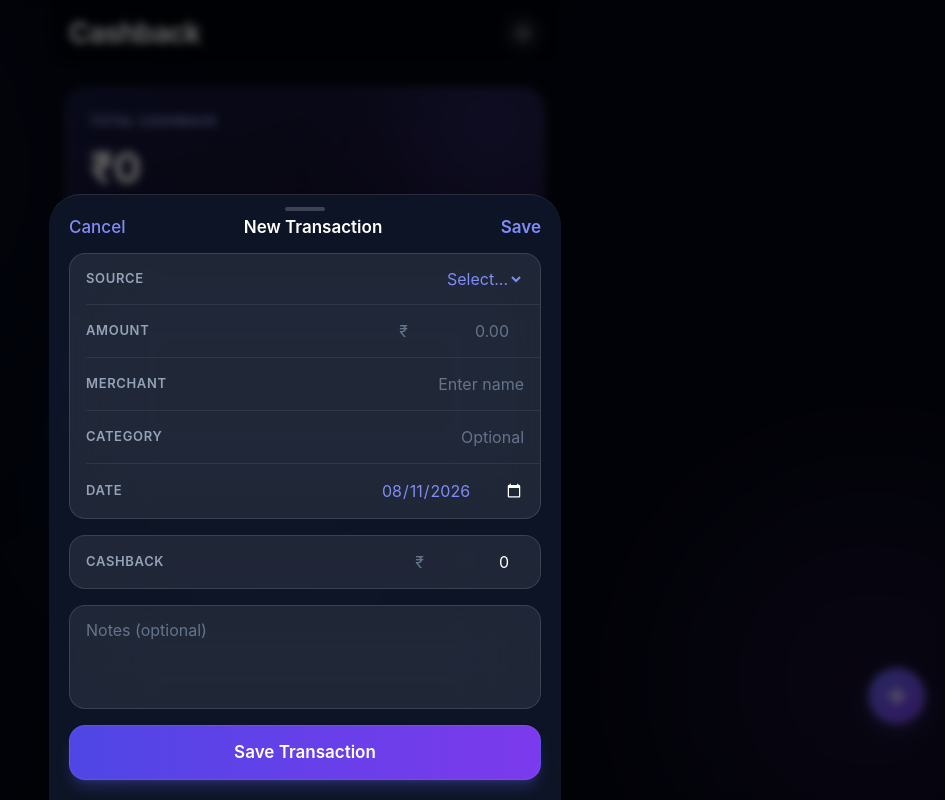
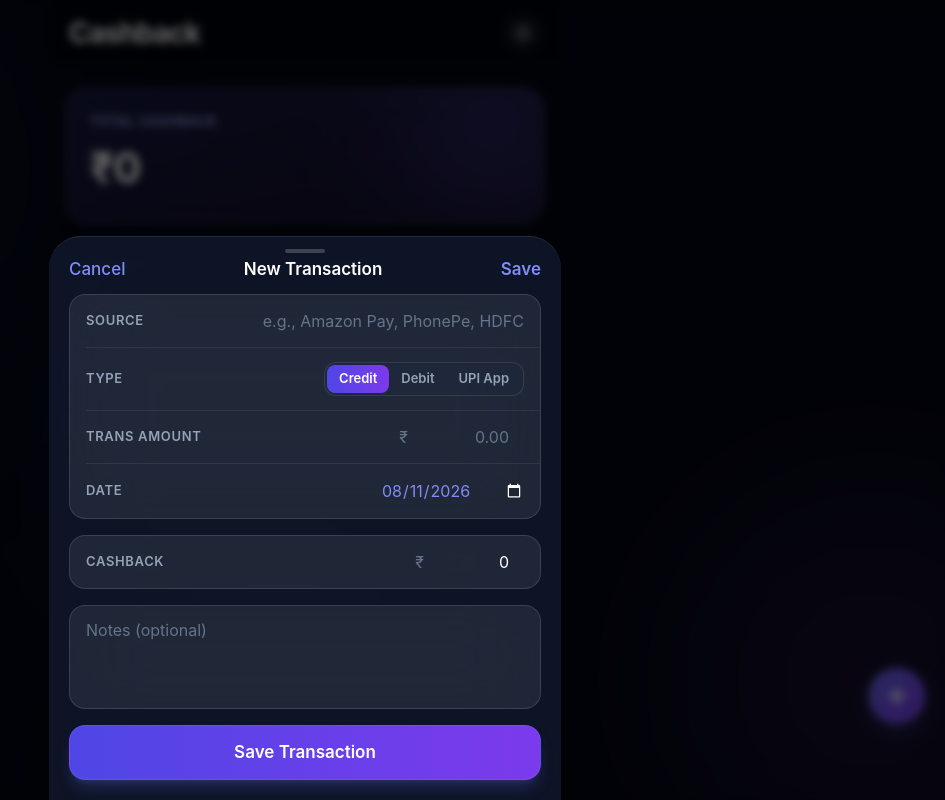
Before and after one commit to Naman7564/Cashback-tracker, a Django app: page / in a window 1280 px wide, after a click on "Add Transaction". Shown: the whole page, without its empty margins (335-1280 px from the left). Run offline with Django 5.2, Linux system fonts and the light colour scheme; data that the repository does not hold is empty; some libraries are stand-ins or nearby versions.

Commit message:
feat: redesign transaction modal for one-off entries and remove category

```diff
--- a/smoke_test.py
+++ b/smoke_test.py
@@ -27,8 +27,8 @@ assert ofr.id, "Offer creation failed"
 
 # Create transaction
 txn = Transaction.objects.create(
-    source=src, offer=ofr, amount=Decimal('1000.00'), merchant='BigBasket',
-    category='Groceries', expected_cashback=Decimal('50.00'),
+    source=src, source_name='Amazon Pay', offer=ofr, amount=Decimal('1000.00'),
+    transaction_type='credit', category='Groceries', expected_cashback=Decimal('50.00'),
     transaction_date=date.today(), status='pending'
 )
 assert txn.statement_month == f"{date.today().year}-{date.today().month:02d}", f"Statement month wrong: {txn.statement_month}"
--- a/static/js/app.js
+++ b/static/js/app.js
@@ -409,12 +409,14 @@ function txnRow(t, swipeable = false) {
             ? `<span class="text-[13px] text-slate-500">~₹${fmt(t.expected_cashback)}</span>`
             : '';
 
+    const displayName = t.source_name_display || t.source_name || '';
+    const displayType = t.source_type || t.transaction_type || 'credit';
     const inner = `
         <div class="flex items-center px-4 py-3.5 press active:bg-white/10 transition-colors" onclick="editTransaction(${t.id})">
             <div class="w-2 h-2 rounded-full flex-shrink-0 mr-3 glow-dot" style="background:${color};box-shadow:0 0 8px ${color}99;"></div>
             <div class="flex-1 min-w-0">
-                <p class="text-[16px] font-semibold text-white truncate">${esc(t.merchant)}</p>
-                <p class="text-[13px] text-slate-400 mt-0.5">${esc(t.source_name || '')} · ${date}</p>
+                <p class="text-[16px] font-semibold text-white truncate">${esc(displayName)}</p>
+                <p class="text-[13px] text-slate-400 mt-0.5">${esc(displayType)} · ${date}</p>
             </div>
             <div class="text-right ml-3 flex-shrink-0">
                 <p class="text-[16px] font-semibold text-white">₹${fmt(t.amount)}</p>
@@ -828,7 +830,7 @@ async function loadSourceOptions() {
 
 // ──── Auto Cashback Calc ────
 function setupCashbackCalc() {
-    ['txn-source', 'txn-amount', 'txn-category'].forEach(id => {
+    ['txn-source', 'txn-amount'].forEach(id => {
         document.getElementById(id).addEventListener('input', debouncedCalc);
         document.getElementById(id).addEventListener('change', debouncedCalc);
     });
@@ -842,13 +844,12 @@ function debouncedCalc() {
 async function calcCashback() {
     const source = document.getElementById('txn-source').value;
     const amount = document.getElementById('txn-amount').value;
-    const category = document.getElementById('txn-category').value;
     if (!source || !amount) return;
 
     try {
         const data = await api('calculate-cashback/', {
             method: 'POST',
-            body: { source_id: parseInt(source), amount: parseFloat(amount), category }
+            body: { source_id: parseInt(source), amount: parseFloat(amount) }
         });
         const preview = document.getElementById('cashback-preview');
         if (data.cashback > 0) {
@@ -863,15 +864,27 @@ async function calcCashback() {
     } catch (e) { /* silent */ }
 }
 
+function setTxnType(type) {
+    document.getElementById('txn-type').value = type;
+    document.querySelectorAll('.txn-type-btn').forEach(btn => {
+        if (btn.dataset.type === type) {
+            btn.classList.add('bg-gradient-to-r', 'from-indigo-600', 'to-violet-600', 'text-white');
+            btn.classList.remove('text-slate-400');
+        } else {
+            btn.classList.remove('bg-gradient-to-r', 'from-indigo-600', 'to-violet-600', 'text-white');
+            btn.classList.add('text-slate-400');
+        }
+    });
+}
+
 // ──── CRUD: Transaction ────
 async function saveTransaction(e) {
     e.preventDefault();
     const editId = document.getElementById('txn-edit-id').value;
     const body = {
-        source: parseInt(document.getElementById('txn-source').value),
+        source_name: document.getElementById('txn-source-name').value,
+        transaction_type: document.getElementById('txn-type').value,
         amount: parseFloat(document.getElementById('txn-amount').value),
-        merchant: document.getElementById('txn-merchant').value,
-        category: document.getElementById('txn-category').value,
         transaction_date: document.getElementById('txn-date').value,
         expected_cashback: parseFloat(document.getElementById('txn-cashback').value) || 0,
         notes: document.getElementById('txn-notes').value,
@@ -905,10 +918,9 @@ async function editTransaction(id) {
     try {
         const t = await api(`transactions/${id}/`);
         document.getElementById('txn-edit-id').value = t.id;
-        document.getElementById('txn-source').value = t.source;
+        document.getElementById('txn-source-name').value = t.source_name || (t.source ? t.source_name_display : '');
+        setTxnType(t.transaction_type || 'credit');
         document.getElementById('txn-amount').value = t.amount;
-        document.getElementById('txn-merchant').value = t.merchant;
-        document.getElementById('txn-category').value = t.category || '';
         document.getElementById('txn-date').value = t.transaction_date;
         document.getElementById('txn-cashback').value = t.expected_cashback;
         document.getElementById('txn-notes').value = t.notes || '';
--- a/templates/index.html
+++ b/templates/index.html
@@ -366,27 +366,25 @@
                 <div class="glass-strong rounded-2xl overflow-hidden">
                     <div class="flex items-center justify-between px-4 py-3.5">
                         <span class="text-[13px] font-semibold uppercase tracking-wider text-slate-400">Source</span>
-                        <select id="txn-source" required class="text-[16px] text-indigo-400 text-right bg-transparent border-0 pr-0 max-w-[60%]">
-                            <option value="">Select...</option>
-                        </select>
+                        <input type="text" id="txn-source-name" required autocomplete="off" autocapitalize="words" class="text-[16px] text-right bg-transparent border-0 w-[60%] p-0 text-white placeholder-slate-500" placeholder="e.g., Amazon Pay, PhonePe, HDFC">
                     </div>
                     <div class="glass-sep ml-4"></div>
                     <div class="flex items-center justify-between px-4 py-3.5">
-                        <span class="text-[13px] font-semibold uppercase tracking-wider text-slate-400">Amount</span>
+                        <span class="text-[13px] font-semibold uppercase tracking-wider text-slate-400">Type</span>
+                        <div class="flex p-0.5 bg-slate-800/80 rounded-xl border border-white/10" id="txn-type-selector">
+                            <button type="button" onclick="setTxnType('credit')" class="txn-type-btn px-3 py-1 rounded-lg text-[13px] font-semibold transition-all bg-gradient-to-r from-indigo-600 to-violet-600 text-white" data-type="credit">Credit</button>
+                            <button type="button" onclick="setTxnType('debit')" class="txn-type-btn px-3 py-1 rounded-lg text-[13px] font-semibold transition-all text-slate-400" data-type="debit">Debit</button>
+                            <button type="button" onclick="setTxnType('upi')" class="txn-type-btn px-3 py-1 rounded-lg text-[13px] font-semibold transition-all text-slate-400" data-type="upi">UPI App</button>
+                        </div>
+                        <input type="hidden" id="txn-type" value="credit">
+                    </div>
+                    <div class="glass-sep ml-4"></div>
+                    <div class="flex items-center justify-between px-4 py-3.5">
+                        <span class="text-[13px] font-semibold uppercase tracking-wider text-slate-400">Trans Amount</span>
                         <div class="flex items-center">
                             <span class="text-[16px] text-slate-500 mr-1">₹</span>
                             <input type="number" id="txn-amount" required step="0.01" min="0" inputmode="decimal" class="text-[16px] text-right bg-transparent border-0 w-28 p-0 text-white placeholder-slate-500" placeholder="0.00">
                         </div>
-                    </div>
-                    <div class="glass-sep ml-4"></div>
-                    <div class="flex items-center justify-between px-4 py-3.5">
-                        <span class="text-[13px] font-semibold uppercase tracking-wider text-slate-400">Merchant</span>
-                        <input type="text" id="txn-merchant" required autocomplete="off" autocapitalize="words" class="text-[16px] text-right bg-transparent border-0 w-[55%] p-0 text-white placeholder-slate-500" placeholder="Enter name">
-                    </div>
-                    <div class="glass-sep ml-4"></div>
-                    <div class="flex items-center justify-between px-4 py-3.5">
-                        <span class="text-[13px] font-semibold uppercase tracking-wider text-slate-400">Category</span>
-                        <input type="text" id="txn-category" autocomplete="off" autocapitalize="words" class="text-[16px] text-right bg-transparent border-0 w-[55%] p-0 text-white placeholder-slate-500" placeholder="Optional">
                     </div>
                     <div class="glass-sep ml-4"></div>
                     <div class="flex items-center justify-between px-4 py-3.5">
--- a/tracker/admin.py
+++ b/tracker/admin.py
@@ -18,6 +18,6 @@ class OfferAdmin(admin.ModelAdmin):
 
 @admin.register(Transaction)
 class TransactionAdmin(admin.ModelAdmin):
-    list_display = ('merchant', 'amount', 'source', 'expected_cashback', 'actual_cashback', 'status', 'transaction_date')
-    list_filter = ('status', 'statement_month')
-    search_fields = ('merchant',)
+    list_display = ('source_name', 'amount', 'source', 'transaction_type', 'expected_cashback', 'actual_cashback', 'status', 'transaction_date')
+    list_filter = ('status', 'statement_month', 'transaction_type')
+    search_fields = ('source_name',)
--- a/tracker/serializers.py
+++ b/tracker/serializers.py
@@ -36,9 +36,9 @@ class OfferSerializer(serializers.ModelSerializer):
 
 
 class TransactionSerializer(serializers.ModelSerializer):
-    source_name = serializers.ReadOnlyField(source='source.name')
-    source_color = serializers.ReadOnlyField(source='source.color')
-    source_type = serializers.ReadOnlyField(source='source.source_type')
+    source_name_display = serializers.SerializerMethodField()
+    source_color = serializers.SerializerMethodField()
+    source_type = serializers.SerializerMethodField()
     upi_number_ids = serializers.PrimaryKeyRelatedField(
         source='upi_numbers', queryset=UPINumber.objects.all(),
         many=True, required=False
@@ -48,3 +48,12 @@ class TransactionSerializer(serializers.ModelSerializer):
     class Meta:
         model = Transaction
         fields = '__all__'
+
+    def get_source_name_display(self, obj):
+        return obj.source_name or (obj.source.name if obj.source else '')
+
+    def get_source_color(self, obj):
+        return obj.source.color if obj.source else '#64748b'
+
+    def get_source_type(self, obj):
+        return obj.transaction_type or (obj.source.source_type if obj.source else 'credit')
```
Also changed, not shown: tracker/models.py (+5 -3 lines), tracker/migrations/0004_remove_transaction_merchant_transaction_source_name_and_more.py (added).
